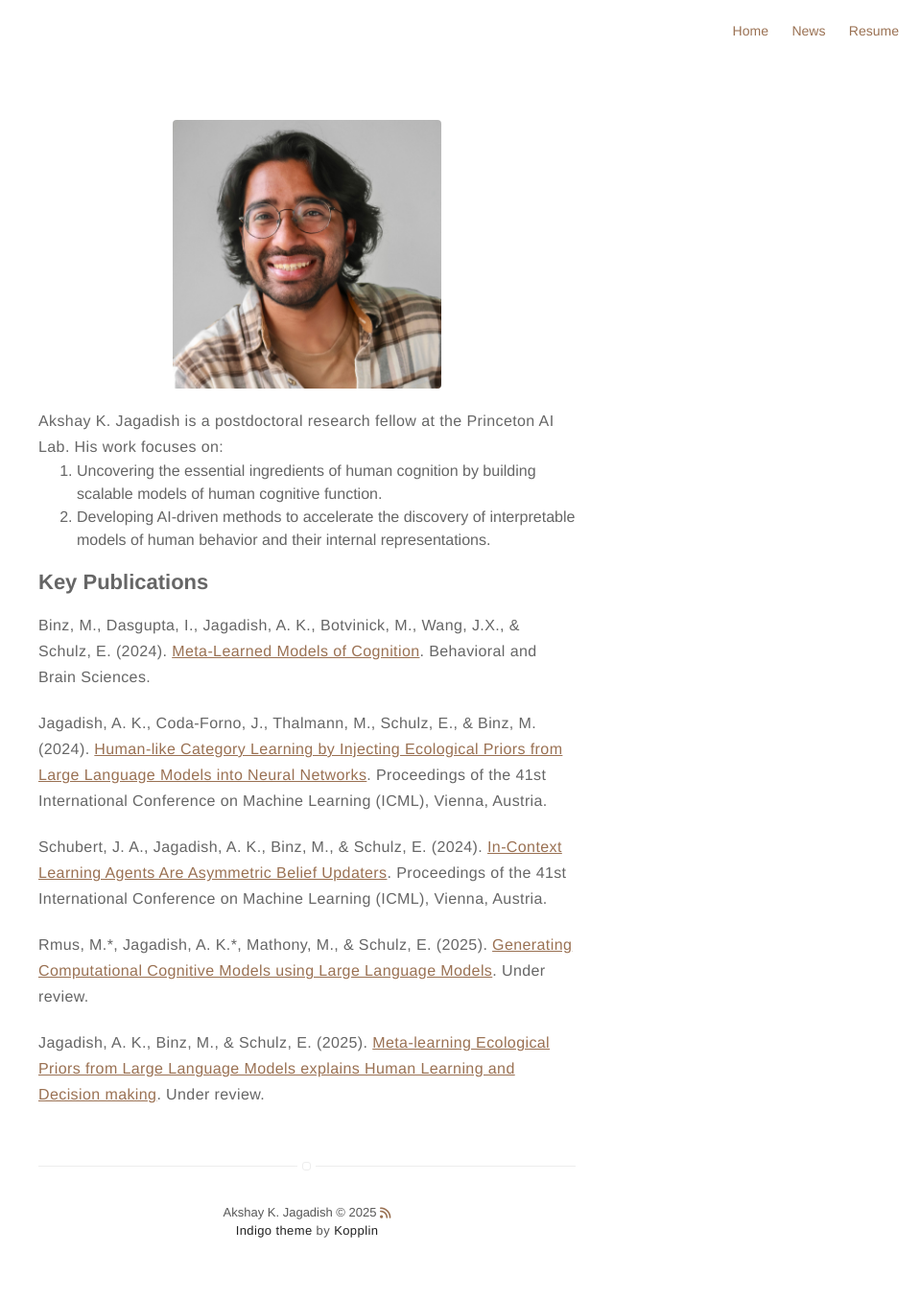
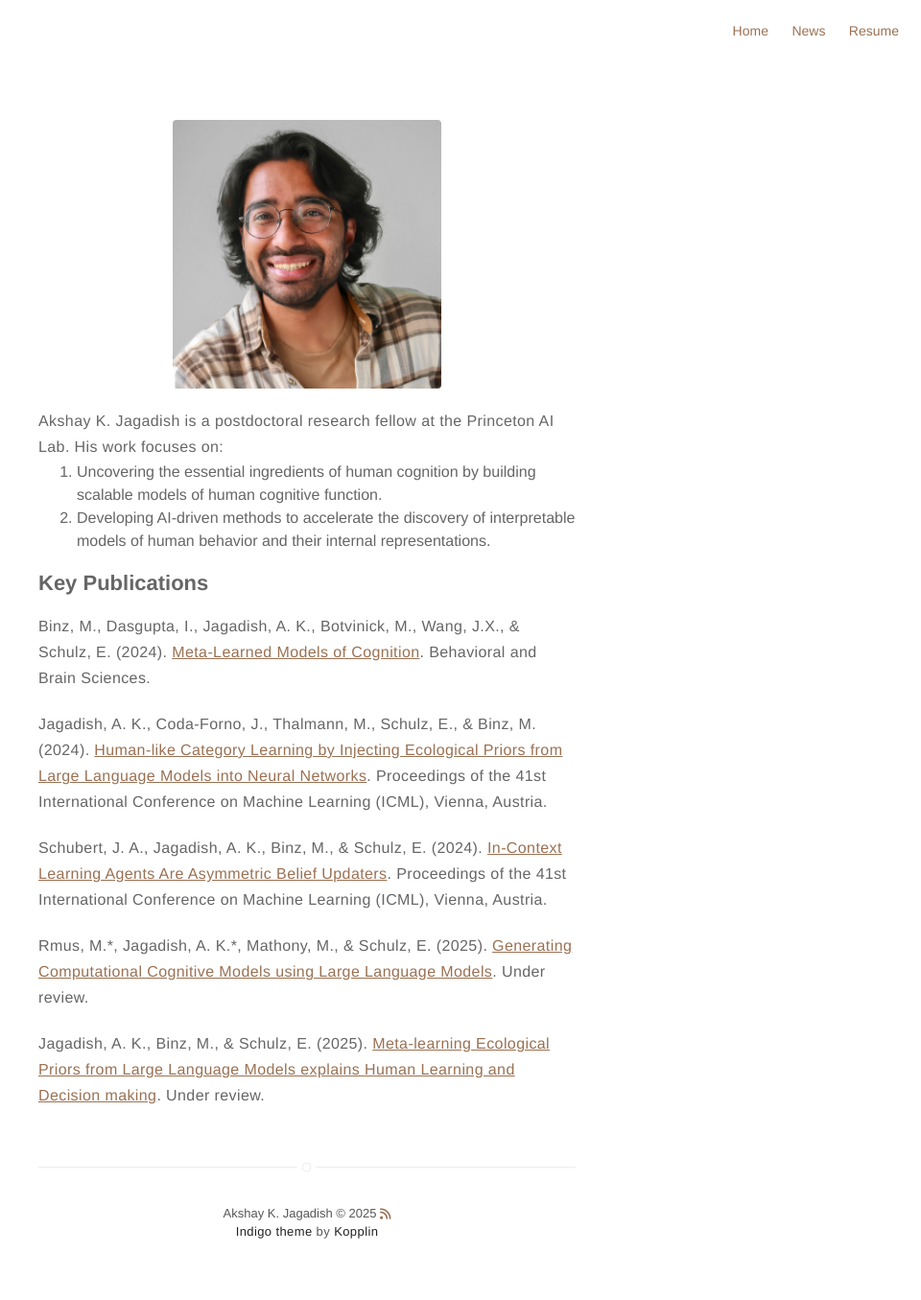
Before and after one commit to akjagadish/akjagadish.github.io, a Jekyll site: the page built from about.md, in a window 1280 px wide. Shown: the whole page at 96% size, without its empty margins (320-1280 px from the left). Built offline with Jekyll 4.4.1, drawn with Linux system fonts in a browser that asks for light colours; nearby versions of some CDN libraries.

Commit message:
Adjust margin style in about.md list

```diff
--- a/about.md
+++ b/about.md
@@ -7,7 +7,7 @@ layout: page
 <p>
   Akshay K. Jagadish is a postdoctoral research fellow at the Princeton AI Lab. His work focuses on:
 </p>
-<ol style="margin-top: -20px;">
+<ol style="margin-top: -19px;">
   <li>Uncovering the essential ingredients of human cognition by building scalable models of human cognitive function. </li>
   <li>Developing AI-driven methods to accelerate the discovery of interpretable models of human behavior and their internal representations.</li>
 </ol>
```
